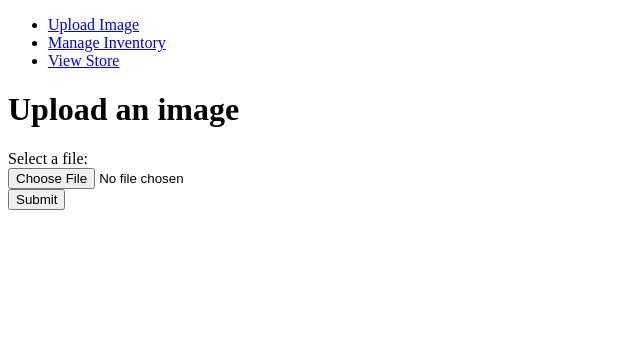
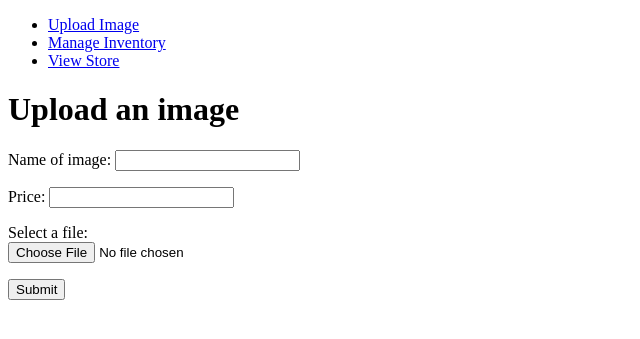
Before and after one commit to norrismei/sell-buy-images, a Flask app: page / in a window 1280 px wide. Shown: the top 339 px of the page, without its empty margins (0-640 px from the left). Run offline with Flask 2, Linux system fonts and the light colour scheme.

Commit message:
Added Image class and CRUD op to add image to db

```diff
--- a/server.py
+++ b/server.py
@@ -8,6 +8,7 @@ import os
 import requests
 
 import model
+import crud
 
 import cloudinary
 import cloudinary.uploader
@@ -37,11 +38,16 @@ def homepage():
 def upload_image():
     """Uploads user's image to Cloudinary"""
 
-    filename = request.files.get('image-upload')
-    response = cloudinary.uploader.upload(filename)
-    image = response['secure_url']
+    user_file = request.files.get('new-image-upload')
+    filename = request.form['new-image-name']
+    price = request.form['new-image-price']
 
-    return render_template('homepage.html', image=image)
+    response = cloudinary.uploader.upload(user_file)
+    image_url = response['secure_url']
+
+    crud.create_image(name=filename, url=image_url, price=price)
+
+    return render_template('homepage.html', image=image_url)
 
 @app.route('/inventory')
 def manage_inventory():
--- a/templates/homepage.html
+++ b/templates/homepage.html
@@ -6,9 +6,18 @@
 
     <div class="container-form-upload">
         <form method="POST" action="/upload" id="form-image-upload" enctype="multipart/form-data">
-            <label for="image-upload">Select a file:</label><br>
-            <input type=file name="image-upload" id="image-upload" placeholder="Browse">
-            <br>
+            <p>
+                <label for="new-image-name">Name of image: </label>
+                <input type="text" name="new-image-name" id="new-image-name" required>
+            </p>
+            <p>
+                <label for="new-image-price">Price: </label>
+                <input type="text" name="new-image-price" id="new-image-price" required>
+            </p>
+            <p>
+                <label for="new-image-upload">Select a file:</label><br>
+                <input type="file" name="new-image-upload" id="new-image-upload" required>
+            </p>
             <button type="submit" id="image-submit">Submit</button>
         </form>
         <img src="{{ image }}" height="300">
```
Also changed, not shown: crud.py (added, +15 -0 lines), model.py (+12 -0 lines).
